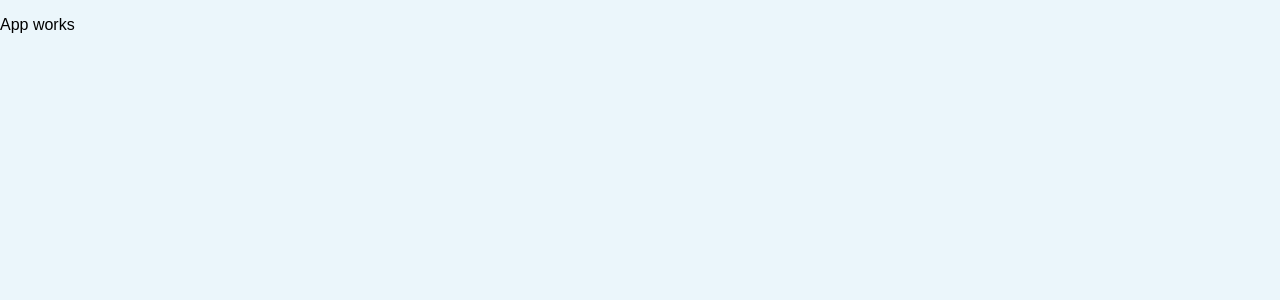
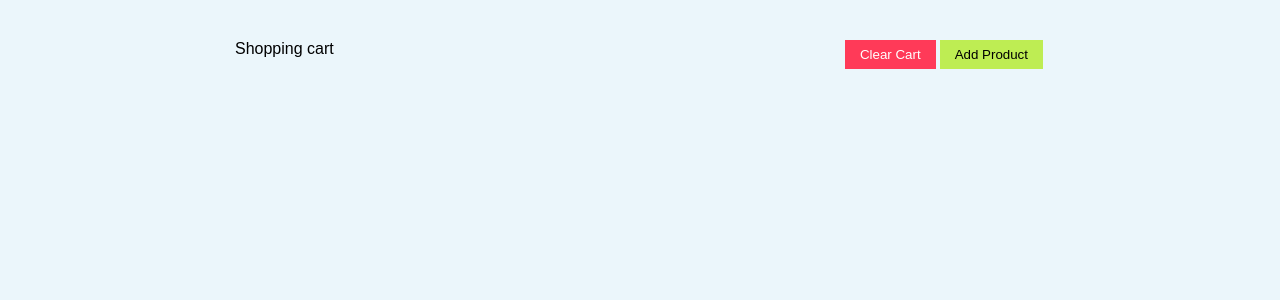
Before and after one commit to lukaszsobek/shopping-cart, a React (Create React App) app: page / in a window 1280 px wide. Shown: the top 300 px of the page. Built offline with nearby package versions, Linux system fonts and the light colour scheme.

Commit message:
Adds top bar

```diff
--- a/public/index.html
+++ b/public/index.html
@@ -4,37 +4,15 @@
     <meta charset="utf-8">
     <meta name="viewport" content="width=device-width, initial-scale=1, shrink-to-fit=no">
     <meta name="theme-color" content="#000000">
-    <!--
-      manifest.json provides metadata used when your web app is added to the
-      homescreen on Android. See https://developers.google.com/web/fundamentals/engage-and-retain/web-app-manifest/
-    -->
+
     <link rel="manifest" href="%PUBLIC_URL%/manifest.json">
     <link rel="shortcut icon" href="%PUBLIC_URL%/favicon.ico">
-    <!--
-      Notice the use of %PUBLIC_URL% in the tags above.
-      It will be replaced with the URL of the `public` folder during the build.
-      Only files inside the `public` folder can be referenced from the HTML.
-
-      Unlike "/favicon.ico" or "favicon.ico", "%PUBLIC_URL%/favicon.ico" will
-      work correctly both with client-side routing and a non-root public URL.
-      Learn how to configure a non-root public URL by running `npm run build`.
-    -->
-    <title>React App</title>
+    <title>Shopping Cart</title>
   </head>
   <body>
     <noscript>
       You need to enable JavaScript to run this app.
     </noscript>
     <div id="root"></div>
-    <!--
-      This HTML file is a template.
-      If you open it directly in the browser, you will see an empty page.
-
-      You can add webfonts, meta tags, or analytics to this file.
-      The build step will place the bundled scripts into the <body> tag.
-
-      To begin the development, run `npm start` or `yarn start`.
-      To create a production bundle, use `npm run build` or `yarn build`.
-    -->
   </body>
 </html>
--- a/src/assets/styles/App.css
+++ b/src/assets/styles/App.css
@@ -9,5 +9,56 @@ body {
   margin: 0;
   padding: 0;
   font-family: sans-serif;
+  font-size: 16px;
   background: var(--grey);
 }
+
+button:focus {
+  outline: 0;
+}
+
+.shopping-cart {
+  max-width: 850px;
+  margin: 20px auto;
+}
+
+/* == Top Bar == */
+
+.top-bar {
+  display: flex;
+  justify-content: space-between;
+  padding: 20px;
+}
+
+.top-bar .app-title {
+  padding-bottom: 10px;
+}
+
+.top-bar button {
+  padding: 7px 15px;
+  margin: 0 2px;
+  border: 0;
+}
+
+.top-bar button:active {
+  transform: translate(1px,1px);
+}
+
+button.clear-cart {
+  background: var(--red);
+  color: var(--white);
+}
+
+button.add-item {
+  background: var(--green);
+}
+
+
+
+
+@media screen and (max-width: 500px) {
+  .top-bar {
+    align-items: center;
+    flex-direction: column;
+  }
+}
--- a/src/components/App.js
+++ b/src/components/App.js
@@ -1,10 +1,14 @@
 import React, { Component } from 'react';
 import '../assets/styles/App.css';
+
+import TopBar from "./TopBar";
 
 export default class App extends Component {
   render() {
     return (
-      <p>App works</p>
+      <div className="shopping-cart">
+        <TopBar />
+      </div>
     );
   }
 }
--- /dev/null
+++ b/src/components/TopBar.js
@@ -0,0 +1,48 @@
+import React, { Component } from "react";
+
+const Button = (props) => {
+    const { action, className, label } = props;
+    return (
+        <button
+            className={ className }
+            onClick={ action }>{ label }</button>
+    );
+}
+
+export default class TopBar extends Component {
+
+    clearCart() {
+        console.log("clear");
+    }
+
+    addItem() {
+        console.log("add item");
+    }
+
+    render() {
+        return (
+            <div className="top-bar">
+
+                <div className="app-title">
+                    Shopping cart
+                </div>
+
+                <div className="button-container">
+
+                    <Button
+                        className="clear-cart"
+                        action={ this.clearCart }
+                        label="Clear Cart"
+                    />
+
+                    <Button
+                        className="add-item"
+                        action={ this.addItem }
+                        label="Add Product"
+                    />
+
+                </div>
+            </div>
+        );
+    }
+}
```
